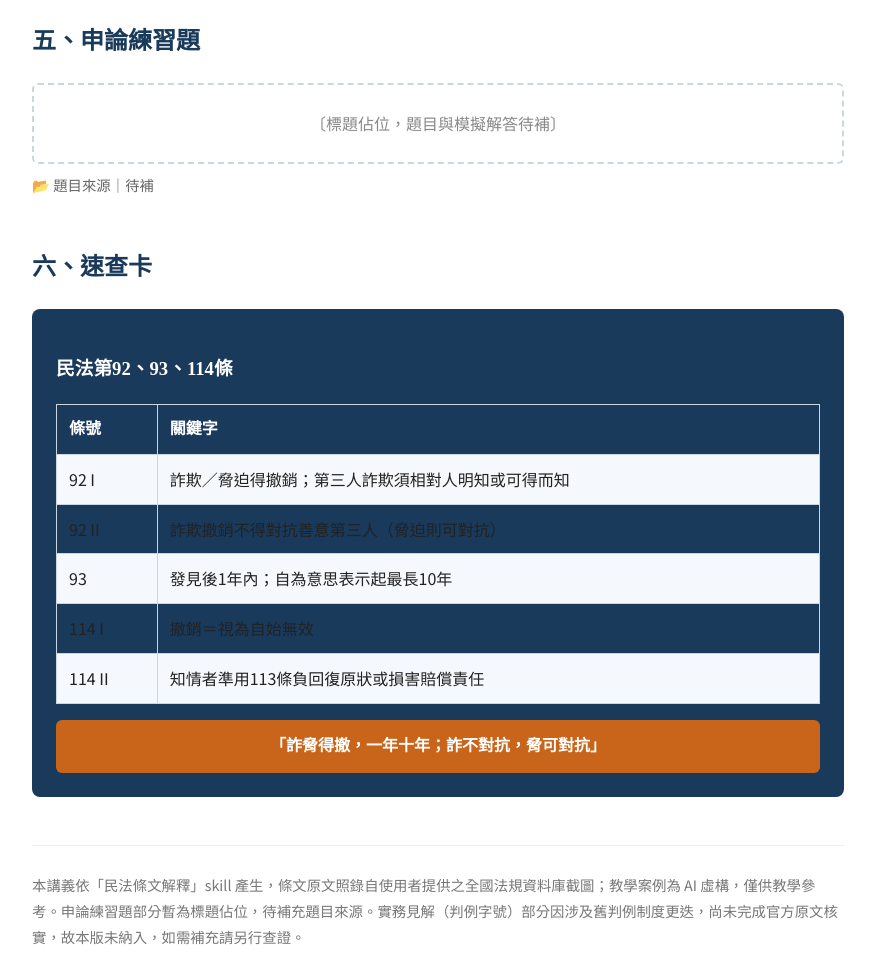
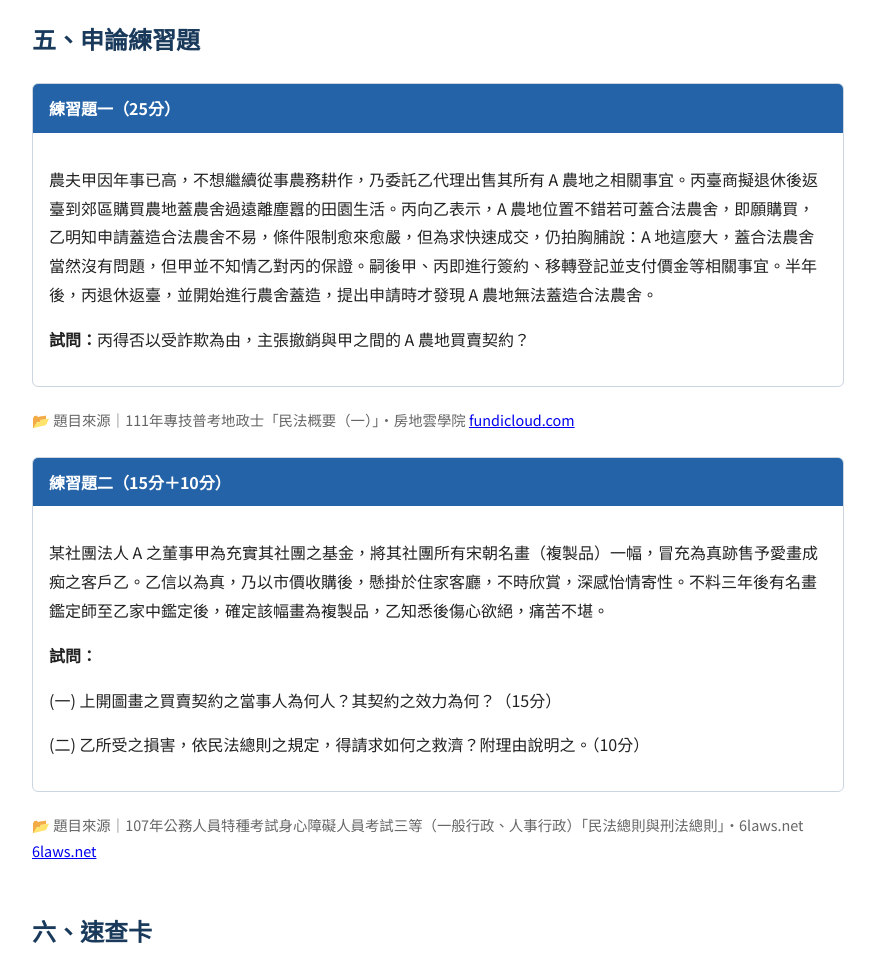
Before and after one commit to bigwolfQQ/civil-law-interpretation, a plain HTML site: page 講義/民法92-93-114條-意思表示不自由.html in a window 1280 px wide. Shown: the part 3220-4178 px from the top of the page, without its empty margins (202-1077 px from the left). Drawn offline with Linux system fonts and the light colour scheme.

Commit message:
補上申論練習題兩則（地政士111年、身心障礙特考107年，含來源標示）

```diff
--- a/講義/民法92-93-114條-意思表示不自由.html
+++ b/講義/民法92-93-114條-意思表示不自由.html
@@ -212,10 +212,26 @@
 
 <section>
   <h2>五、申論練習題</h2>
-  <div class="placeholder">
-    〔標題佔位，題目與模擬解答待補〕
+
+  <div class="case-card">
+    <div class="header">練習題一（25分）</div>
+    <div class="body">
+      <p>農夫甲因年事已高，不想繼續從事農務耕作，乃委託乙代理出售其所有 A 農地之相關事宜。丙臺商擬退休後返臺到郊區購買農地蓋農舍過遠離塵囂的田園生活。丙向乙表示，A 農地位置不錯若可蓋合法農舍，即願購買，乙明知申請蓋造合法農舍不易，條件限制愈來愈嚴，但為求快速成交，仍拍胸脯說：A 地這麼大，蓋合法農舍當然沒有問題，但甲並不知情乙對丙的保證。嗣後甲、丙即進行簽約、移轉登記並支付價金等相關事宜。半年後，丙退休返臺，並開始進行農舍蓋造，提出申請時才發現 A 農地無法蓋造合法農舍。</p>
+      <p><strong>試問：</strong>丙得否以受詐欺為由，主張撤銷與甲之間的 A 農地買賣契約？</p>
+    </div>
   </div>
-  <div class="source-tag">📂 題目來源｜待補</div>
+  <div class="source-tag">📂 題目來源｜111年專技普考地政士「民法概要（一）」・房地雲學院 <a href="https://fundicloud.com/scrivener-civillaw-anwser111-1/" target="_blank">fundicloud.com</a></div>
+
+  <div class="case-card" style="margin-top:24px;">
+    <div class="header">練習題二（15分＋10分）</div>
+    <div class="body">
+      <p>某社團法人 A 之董事甲為充實其社團之基金，將其社團所有宋朝名畫（複製品）一幅，冒充為真跡售予愛畫成痴之客戶乙。乙信以為真，乃以市價收購後，懸掛於住家客廳，不時欣賞，深感怡情寄性。不料三年後有名畫鑑定師至乙家中鑑定後，確定該幅畫為複製品，乙知悉後傷心欲絕，痛苦不堪。</p>
+      <p><strong>試問：</strong></p>
+      <p>(一) 上開圖畫之買賣契約之當事人為何人？其契約之效力為何？（15分）</p>
+      <p>(二) 乙所受之損害，依民法總則之規定，得請求如何之救濟？附理由說明之。（10分）</p>
+    </div>
+  </div>
+  <div class="source-tag">📂 題目來源｜107年公務人員特種考試身心障礙人員考試三等（一般行政、人事行政）「民法總則與刑法總則」・6laws.net <a href="https://www.6laws.net/6law/law8/03%E6%B0%91%E6%B3%95%E7%B8%BD%E5%89%87%E8%88%87%E5%88%91%E6%B3%95%E7%B8%BD%E5%89%87%E7%94%B3%E8%AB%96%E9%A1%8C%E5%BA%AB.htm" target="_blank">6laws.net</a></div>
 </section>
 
 <section>
@@ -237,7 +253,7 @@
 </section>
 
 <div class="note">
-  <p>本講義依「民法條文解釋」skill 產生，條文原文照錄自使用者提供之全國法規資料庫截圖；教學案例為 AI 虛構，僅供教學參考。申論練習題部分暫為標題佔位，待補充題目來源。實務見解（判例字號）部分因涉及舊判例制度更迭，尚未完成官方原文核實，故本版未納入，如需補充請另行查證。</p>
+  <p>本講義依「民法條文解釋」skill 產生，條文原文照錄自使用者提供之全國法規資料庫截圖；教學案例為 AI 虛構，僅供教學參考。申論練習題已補上兩則國考實例題（來源標示如上），僅列題目，模擬解答依skill規範由使用者另行提供。實務見解（判例字號）部分因涉及舊判例制度更迭，尚未完成官方原文核實，故本版未納入，如需補充請另行查證。</p>
 </div>
 
 </body>
```
